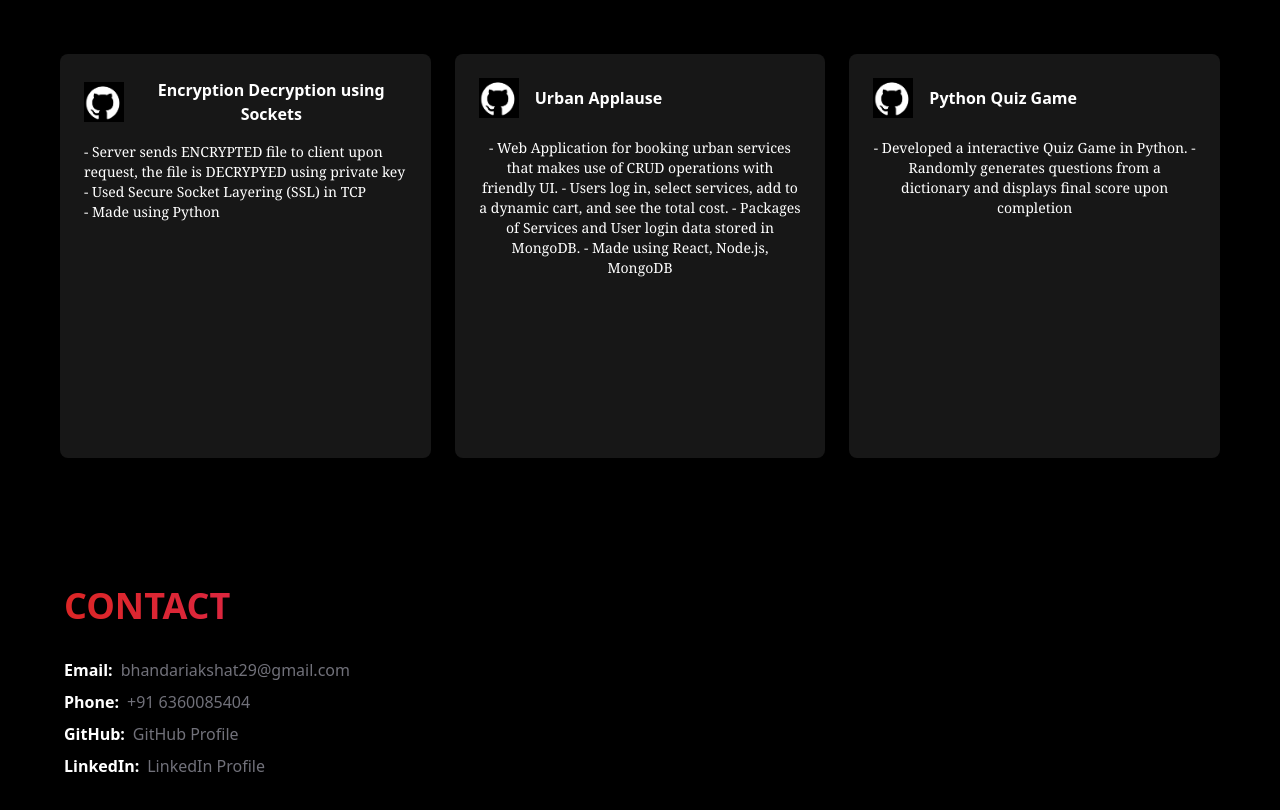
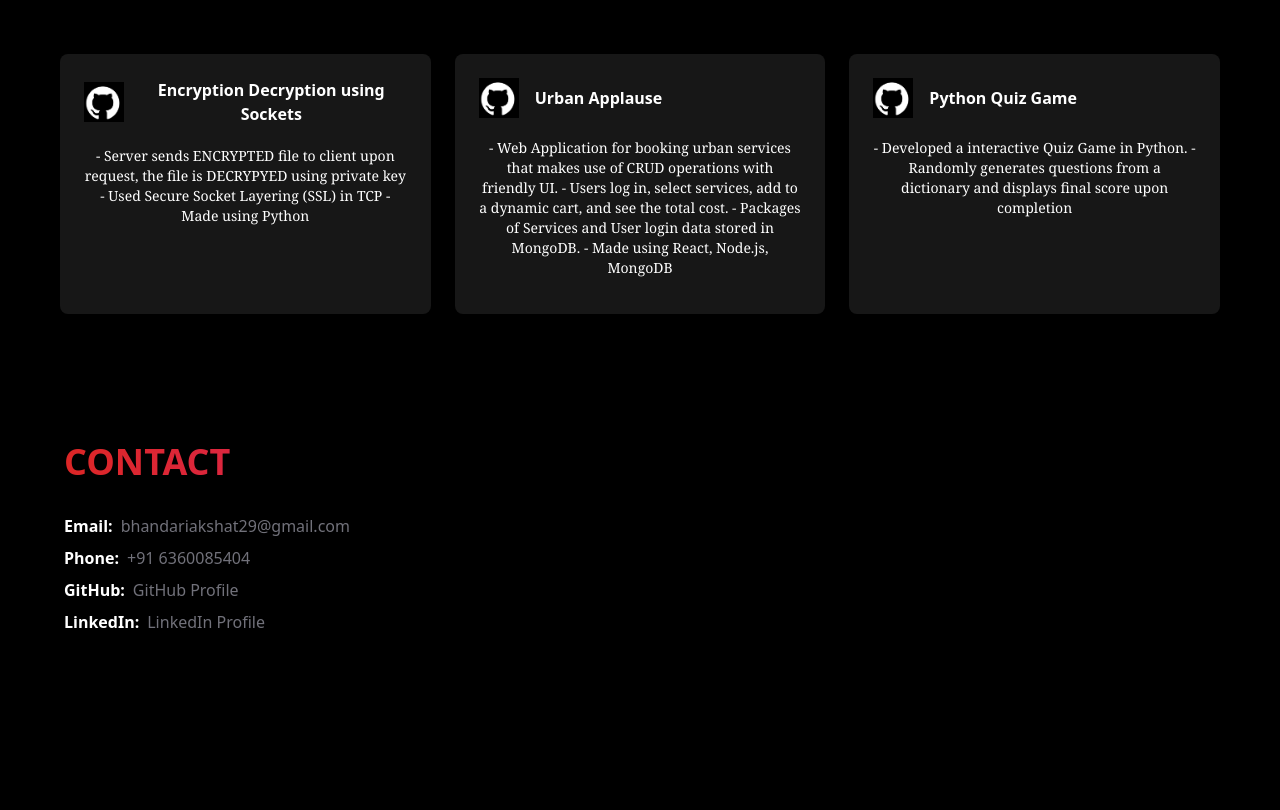
Before and after one commit to akshatb29/MyPortfolio, a React (Create React App) app: page / in a window 1280 px wide. Shown: the part 1743-2553 px from the top of the page. After the commit the page ends 2497 px from the top, so only its background shows below. Built offline with nearby package versions, Linux system fonts and the light colour scheme.

Commit message:
Update Projects.jsx
box height managed

```diff
--- a/src/components/Projects.jsx
+++ b/src/components/Projects.jsx
@@ -15,10 +15,10 @@ const Projects = () => {
                             </a>
                             Encryption Decryption using Sockets
                         </h3>
-                        <div className='font-serif mt-2 text-sm overflow-y-auto h-[300px] py-2 text-left'>
-                            - Server sends ENCRYPTED file to client upon    request, the file is DECRYPYED using private key <br></br>
-                            - Used Secure Socket Layering (SSL) in TCP<br></br>
-                            - Made using Python<br></br>
+                        <div className='font-serif mt-2 text-sm overflow-y-auto h-auto py-3'>
+                            - Server sends ENCRYPTED file to client upon request, the file is DECRYPYED using private key
+                            - Used Secure Socket Layering (SSL) in TCP
+                            - Made using Python
 
                         </div>
                     </div>
```
